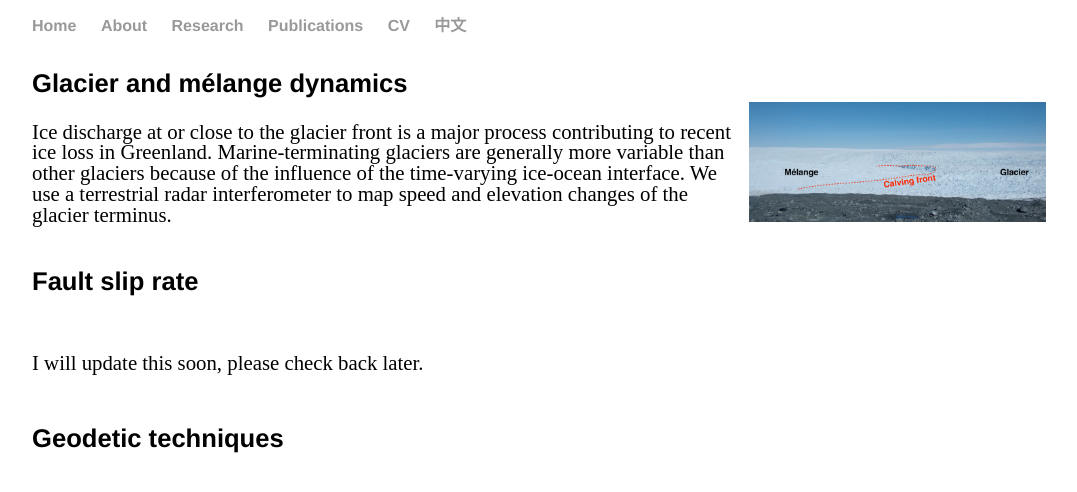
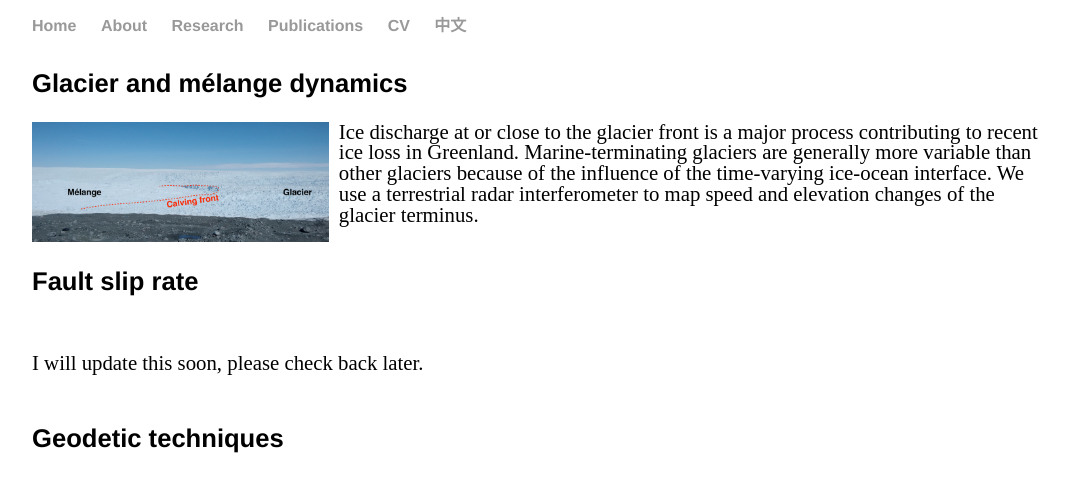
Before and after one commit to suruixie/suruixie.github.io, a Jekyll site: the page built from research/index.html, in a window 1280 px wide. Shown: the top 492 px of the page, without its empty margins (96-1173 px from the left). Built offline with Jekyll 4.4.1, drawn with Linux system fonts in a browser that asks for light colours.

Commit message:
Update index.html

```diff
--- a/research/index.html
+++ b/research/index.html
@@ -5,7 +5,7 @@ title: Surui's research
 <div class="research">
 	<h4 style="margin-bottom:0.1em;">Glacier and mélange dynamics </h4>
 	<p style="line-height:100%;">
-	<img src="../images/research_glacier.jpg" height="120" style="float:right; margin-left:10px; margin-right:10px; margin-top:-20px;" />
+	<img src="../images/research_glacier.jpg" height="120" style="float:left; margin-left:0px; margin-right:10px; margin-top:0px;" />
 	Ice discharge at or close to the glacier front is a major process contributing to recent ice loss in Greenland.
 	Marine-terminating glaciers are generally more variable than other glaciers because of the influence of the time-varying ice-ocean interface.
 	We use a terrestrial radar interferometer to map speed and elevation changes of the glacier terminus.<br>
```
